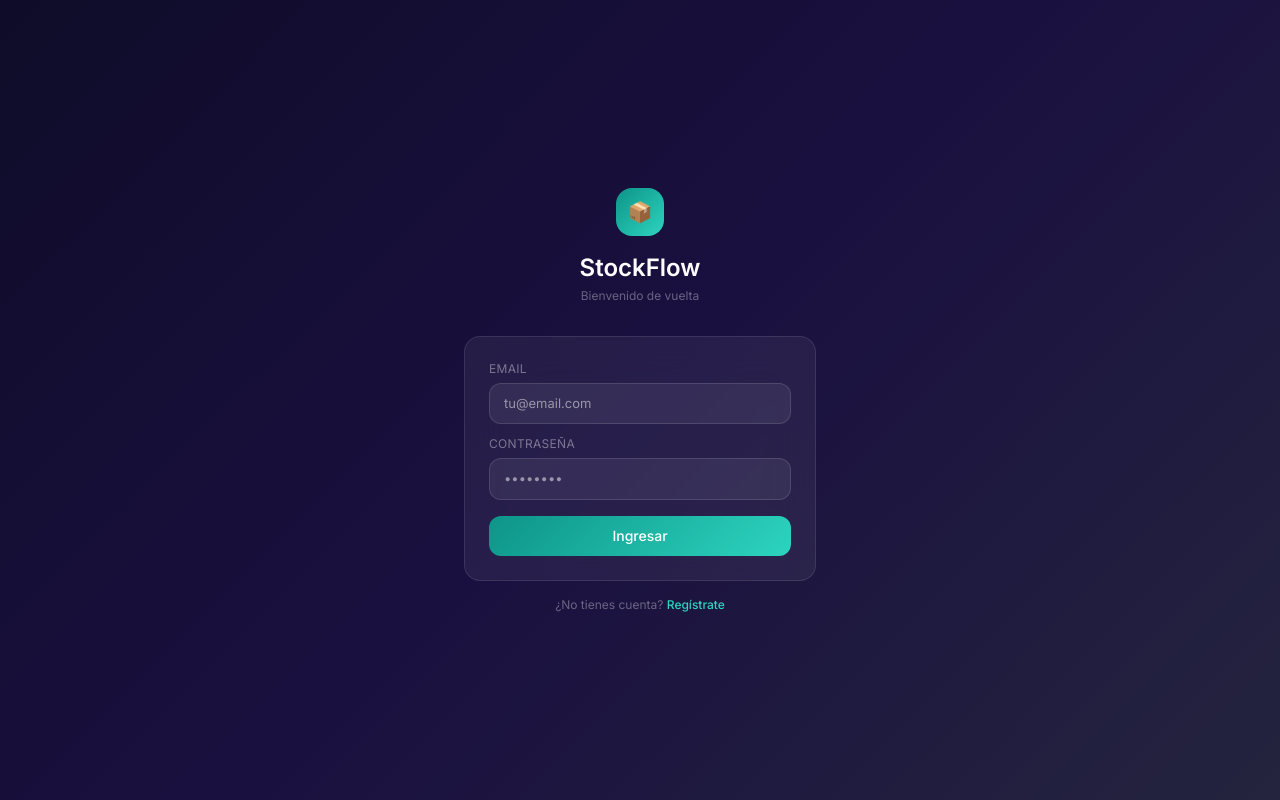
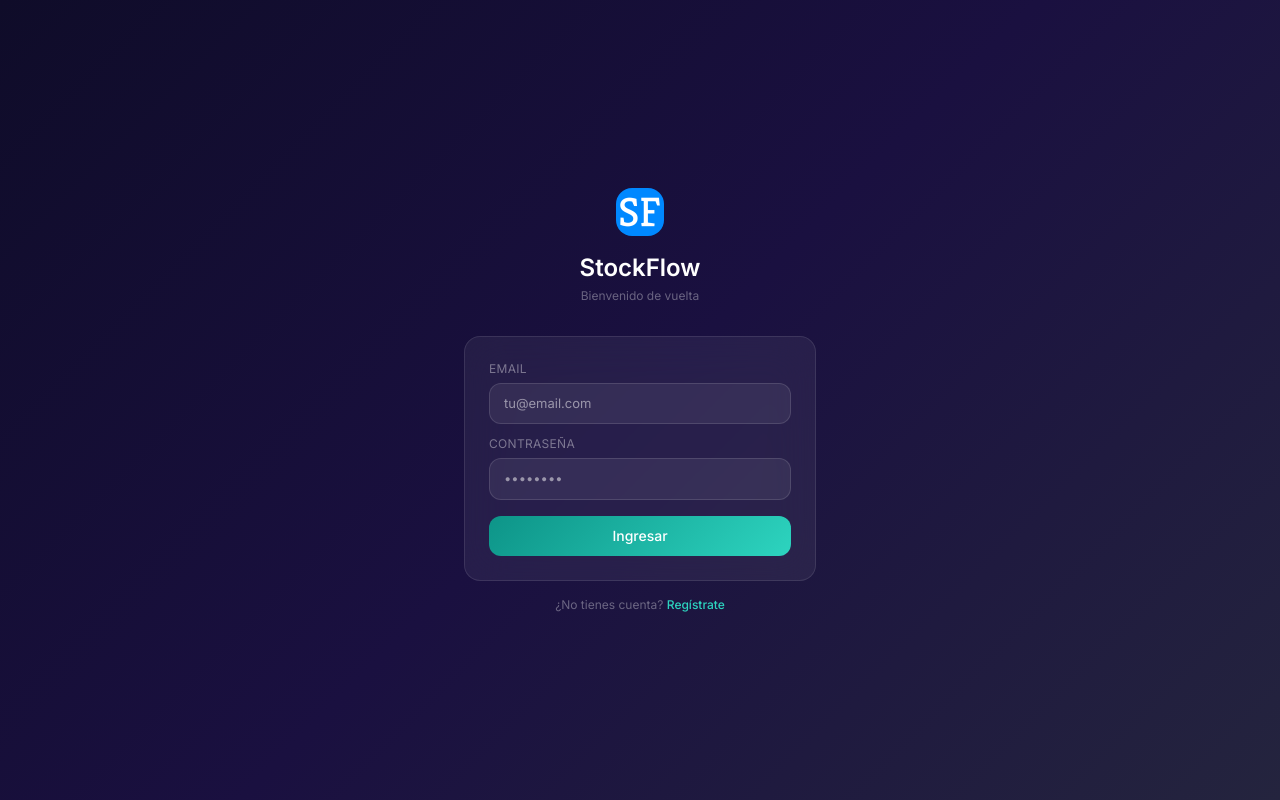
Before and after one commit to Case1490/stockflow, a React (Vite) app: page /login in a window 1280 px wide. Built offline with nearby package versions, Linux system fonts and the light colour scheme; no server answers.

Commit message:
icono real con layout

```diff
--- a/index.html
+++ b/index.html
@@ -2,7 +2,7 @@
 <html lang="es">
   <head>
     <meta charset="UTF-8" />
-    <link rel="icon" type="image/svg+xml" href="/favicon.svg" />
+    <link rel="icon" type="image/svg+xml" href="/icons/icon-192.png" />
     <meta name="viewport" content="width=device-width, initial-scale=1.0" />
     <title>stockflow</title>
   </head>
--- a/src/components/Layout.jsx
+++ b/src/components/Layout.jsx
@@ -33,7 +33,7 @@ export default function Layout({ session, rol }) {
     <>
       <div style={{ padding: '0 12px 16px', marginBottom: '8px', borderBottom: '1px solid rgba(255,255,255,0.08)' }}>
         <div style={{ display: 'flex', alignItems: 'center', gap: '8px', marginBottom: '10px' }}>
-          <div style={{ width: '28px', height: '28px', borderRadius: '8px', display: 'flex', alignItems: 'center', justifyContent: 'center', fontSize: '14px', background: 'linear-gradient(135deg, #0d9488, #2dd4bf)' }}>📦</div>
+          <img src="/icons/icon-192.png" alt="StockFlow" style={{ width: '28px', height: '28px', borderRadius: '8px', objectFit: 'cover' }} />
           <div>
             <span style={{ fontSize: '13px', fontWeight: 600, color: '#fff', display: 'block' }}>StockFlow</span>
             <span style={{ fontSize: '10px', color: esAdmin ? '#2dd4bf' : 'rgba(255,255,255,0.35)' }}>
@@ -104,7 +104,7 @@ export default function Layout({ session, rol }) {
             borderBottom: '1px solid rgba(255,255,255,0.08)', flexShrink: 0
           }}>
             <div style={{ display: 'flex', alignItems: 'center', gap: '8px' }}>
-              <div style={{ width: '28px', height: '28px', borderRadius: '8px', display: 'flex', alignItems: 'center', justifyContent: 'center', fontSize: '14px', background: 'linear-gradient(135deg, #0d9488, #2dd4bf)' }}>📦</div>
+              <img src="/icons/icon-192.png" alt="StockFlow" style={{ width: '28px', height: '28px', borderRadius: '8px', objectFit: 'cover' }} />
               <span style={{ fontSize: '13px', fontWeight: 600, color: '#fff' }}>StockFlow</span>
             </div>
             <button onClick={handleLogout} style={{ background: 'none', border: 'none', cursor: 'pointer', color: 'rgba(251,113,133,0.6)' }}>
--- a/src/pages/Login.jsx
+++ b/src/pages/Login.jsx
@@ -75,10 +75,7 @@ export default function Login() {
 
       <div className="w-full max-w-sm px-4">
         <div className="text-center mb-8">
-          <div className="w-12 h-12 rounded-2xl flex items-center justify-center mx-auto mb-4 text-xl"
-            style={{ background: 'linear-gradient(135deg, #0d9488, #2dd4bf)' }}>
-            📦
-          </div>
+          <img src="/icons/icon-192.png" alt="StockFlow" style={{ width: '48px', height: '48px', borderRadius: '16px', objectFit: 'cover', margin: '0 auto 16px' }} />
           <h1 className="text-2xl font-semibold text-white">StockFlow</h1>
           <p className="text-xs mt-1" style={{ color: 'rgba(255,255,255,0.35)' }}>
             {isRegister ? 'Crea tu cuenta' : 'Bienvenido de vuelta'}
```
